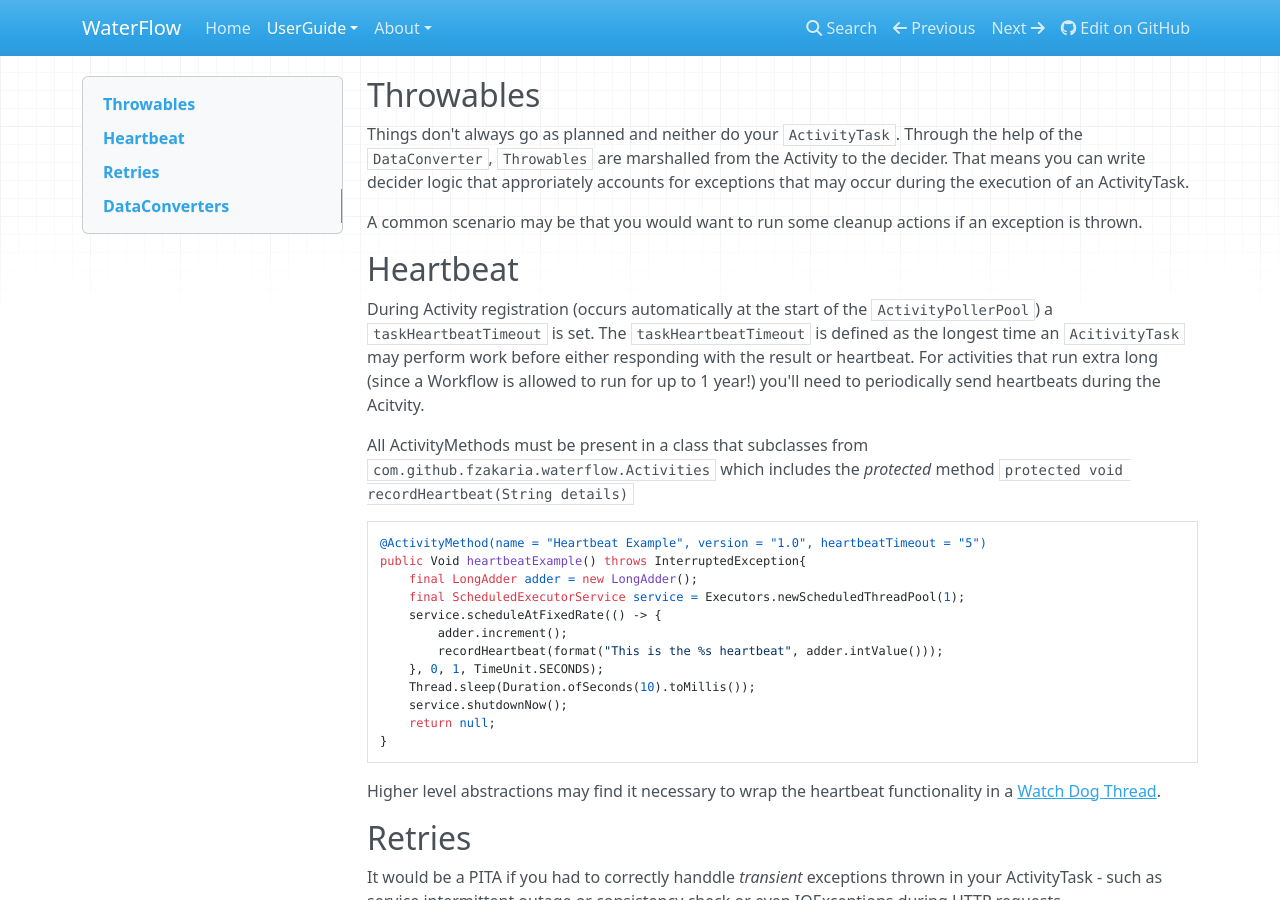
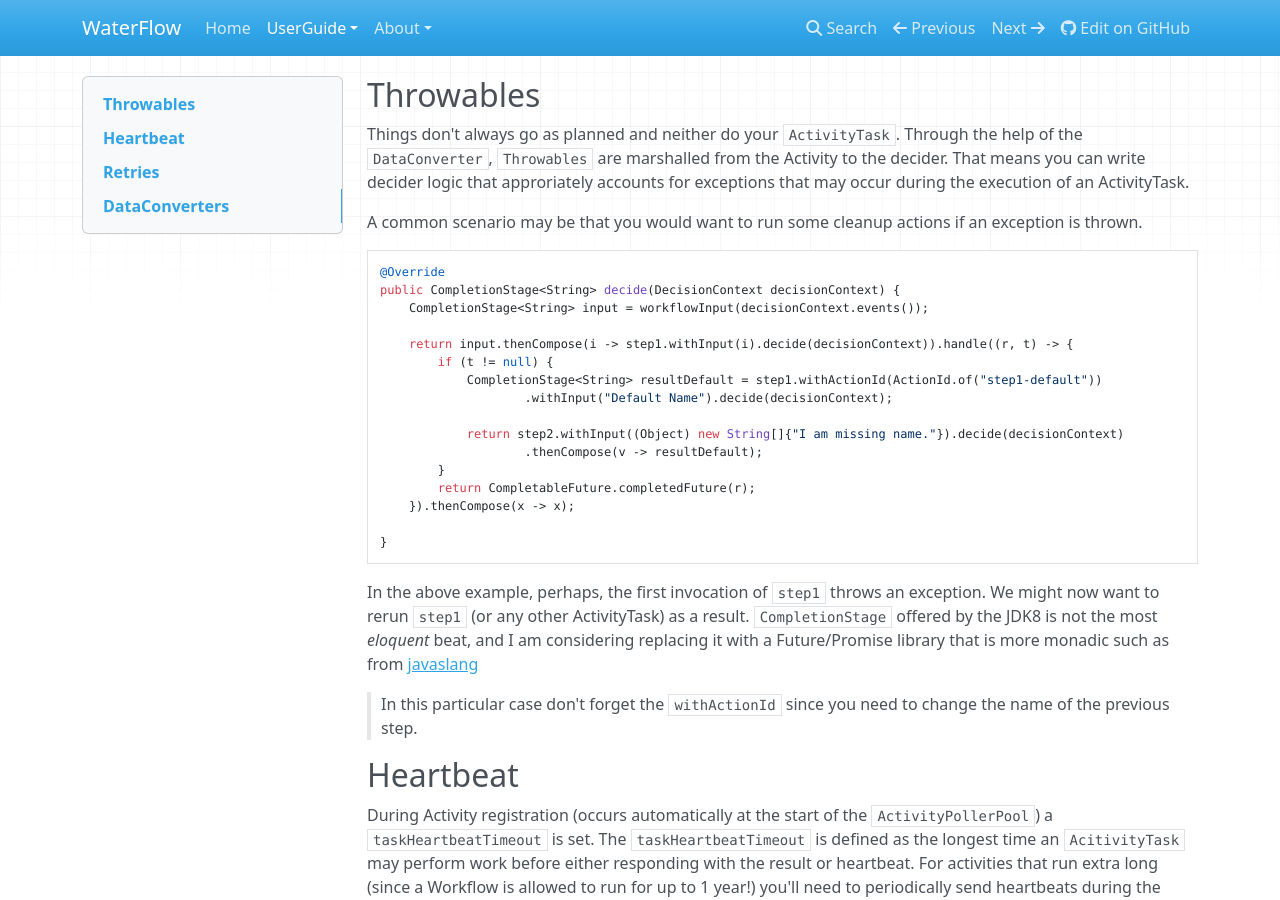
Before and after one commit to fzakaria/WaterFlow, an MkDocs documentation site: the page built from docs/user-guide/advanced.md, in a window 1280 px wide and 900 px high. Built offline with MkDocs 1.6.1, drawn with Linux system fonts in a browser that asks for light colours; nearby versions of some CDN libraries; old or Windows-style settings are respelled for this version of MkDocs.

Commit message:
added throwable section

````diff
--- a/docs/user-guide/advanced.md
+++ b/docs/user-guide/advanced.md
@@ -4,6 +4,28 @@
 Things don't always go as planned and neither do your `ActivityTask`. Through the help of the `DataConverter`, `Throwables` are marshalled from the Activity to the decider.  That means you can write decider logic that approriately accounts for exceptions that may occur during the execution of an ActivityTask.
 
 A common scenario may be that you would want to run some cleanup actions if an exception is thrown.
+
+```java
+@Override
+public CompletionStage<String> decide(DecisionContext decisionContext) {
+    CompletionStage<String> input = workflowInput(decisionContext.events());
+
+    return input.thenCompose(i -> step1.withInput(i).decide(decisionContext)).handle((r, t) -> {
+        if (t != null) {
+            CompletionStage<String> resultDefault = step1.withActionId(ActionId.of("step1-default"))
+                    .withInput("Default Name").decide(decisionContext);
+
+            return step2.withInput((Object) new String[]{"I am missing name."}).decide(decisionContext)
+                    .thenCompose(v -> resultDefault);
+        }
+        return CompletableFuture.completedFuture(r);
+    }).thenCompose(x -> x);
+
+}
+```
+In the above example, perhaps, the first invocation of `step1` throws an exception.  We might now want to rerun `step1` (or any other ActivityTask) as a result. `CompletionStage` offered by the JDK8 is not the most *eloquent* beat, and I am considering replacing it with a Future/Promise library that is more monadic such as from [javaslang](http://www.javaslang.io/)
+
+>In this particular case don't forget the `withActionId` since you need to change the name of the previous step.
 
 ## Heartbeat
 
````
